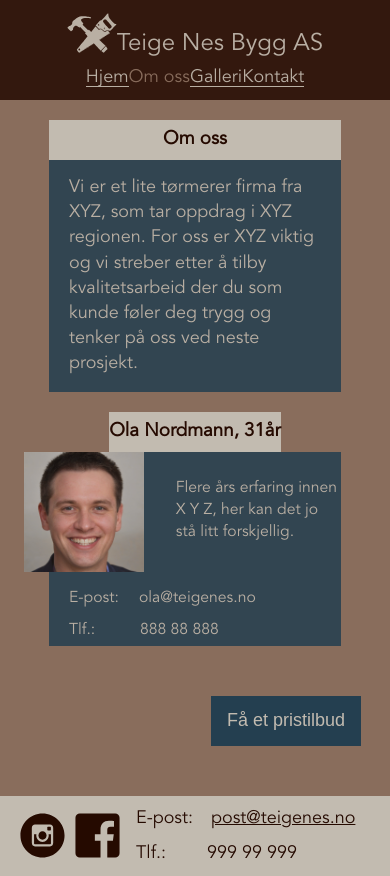
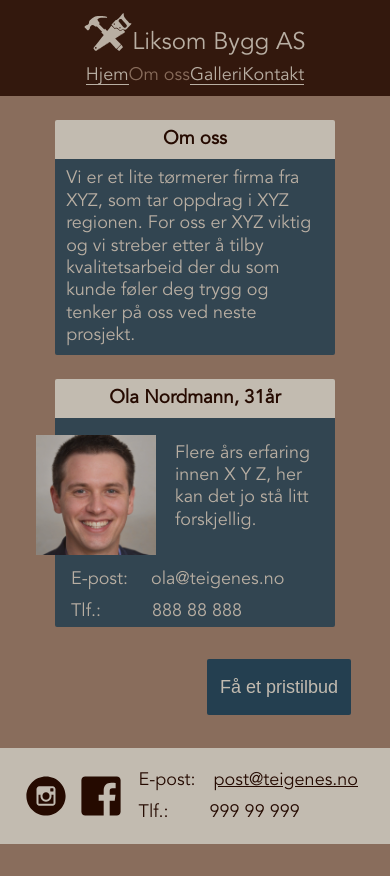
Before and after one commit to ProgrammerChris/FirstVueProject, a Vue app: page /omoss in a window 390 px wide. After the commit the page ends 844 px from the top, so only its background shows below. Built offline with nearby package versions, Linux system fonts and the light colour scheme.

Commit message:
Done with functionallity, just need desktop responsiveness and maybe new therme colors.

```diff
--- a/package.json
+++ b/package.json
@@ -1,5 +1,5 @@
 {
-  "name": "teige",
+  "name": "liksom",
   "version": "0.1.0",
   "private": true,
   "scripts": {
@@ -9,6 +9,7 @@
   },
   "dependencies": {
     "core-js": "^3.6.5",
+    "emailjs-com": "^2.6.4",
     "vue": "^3.0.0",
     "vue-router": "^4.0.0-0",
     "vuex": "^4.0.0-0"
--- a/public/index.html
+++ b/public/index.html
@@ -5,7 +5,10 @@
     <meta http-equiv="X-UA-Compatible" content="IE=edge">
     <meta name="viewport" content="width=device-width,initial-scale=1">
     <link rel="icon" href="<%= BASE_URL %>favicon.ico">
-    <title>Teige Nes Bygg AS</title>
+    <script type="text/javascript"
+        src="https://cdn.jsdelivr.net/npm/emailjs-com@2/dist/email.min.js">
+    </script>
+    <title>Liksom Bygg AS</title>
 
   </head>
   <body>
--- a/src/App.vue
+++ b/src/App.vue
@@ -38,7 +38,7 @@ body {
 #app {
   display: grid;
   grid-template-columns: 10% auto 10%;
-  gap: 20px 10px;
+  gap: 1.5rem 1rem;
   height: 100%;
   min-height: 100vh;
   font-family: "Avenir", Helvetica, Arial, sans-serif;
@@ -51,14 +51,14 @@ body {
   grid-row: 2;
   grid-column: 2;
 	display: grid;
-  gap: 20px;
+  gap: 1.5rem;
   grid-auto-rows: max-content;
 }
 p {
 	text-align: left;
-	padding: 15px 20px;
-	font-size: 1.125em;
-	line-height: 1.4em;
+	padding: .5rem .7rem;
+	font-size: 1.125rem;
+	line-height: 1.4rem;
 	margin: 0;
 }
 </style>
--- a/src/components/ContactButton.vue
+++ b/src/components/Button.vue
@@ -4,12 +4,13 @@
 
 <style scoped>
 #contact-me {
-	height: 50px;
-	width: 150px;
+	height: 3.5rem;
+	width: 9rem;
 	background-color: #243F50;
 	color: #C2BBB0;
 	border: none;
-	font-size: 1.125em;
+    border-radius: 2px;
+	font-size: 1.125rem;
 	cursor: pointer;
   	outline: none;
 	padding: 0;
@@ -25,11 +26,11 @@
     position: absolute;
     opacity: 0;
     top: 0;
-    right: -20px;
+    right: -1.5rem;
     transition: 0.5s;
 }
 #contact-me:hover span {
-    padding-right: 15px;
+    padding-right: 1rem;
 }
 
 #contact-me:hover span:after {
--- a/src/components/Employee.vue
+++ b/src/components/Employee.vue
@@ -1,6 +1,6 @@
 <template>
-	<div class="employee-wrapper">
-		<div class="employee-title-box"><h3>{{ name }}, {{ age }}år</h3></div>
+	<div>
+		<div class="title-box"><h3>{{ name }}, {{ age }}år</h3></div>
 		<div class="employee-text-box">
 			<img :src="require(`@/assets/img/${imgSrc}`)" alt="img">
 			<p>{{ text }}</p>
@@ -30,21 +30,9 @@ export default {
 </script>
 
 <style scoped>
-.employee-wrapper {
-  background-color: transparent;
-}
-.employee-title-box {
-	grid-column: 1/span 2;
-	width: inherit;
-	height: 40px;
-	background-color: #C2BBB0;
-	color: #250A00;
-	line-height: 40px;
-	justify-self: center;
-}
 .employee-text-box {
 	display: grid;
-	gap: 10px;
+	gap: .5rem;
 	grid-column: 1/span 2;
 	grid-template-columns: 40%;
 	width: inherit;
@@ -53,16 +41,18 @@ export default {
 	opacity: .85;
 	justify-self: center;
 	font-size: 0.875em;
+	border-bottom-left-radius: 2px;
+	border-bottom-right-radius: 2px;
 }
 .employee-text-box p{
 	grid-column: 2;
-	padding: 25px 0;
+	padding: 1.5rem 0;
 }
 .employee-contact-info {
 	grid-column: 1/span 2;
 }
 .employee-contact-info p {
-	padding: 5px 20px;
+	padding: .3rem 1rem;
 }
 a {
 	text-decoration: none;
@@ -71,11 +61,10 @@ a {
 img {
   grid-column: 1;
 	grid-row: 1;
-	width: 120px;
-	height: 120px;
-	padding-right: 20px;
+	width: 7.5rem;
+	height: 7.5rem;
 	align-self: end;
 	position: relative;
-	right: 25px;
+	right: 1.2rem;
 }
 </style>
--- a/src/components/Footer.vue
+++ b/src/components/Footer.vue
@@ -22,8 +22,7 @@
     display: grid;
     grid-template-columns: 30% 70%;
     background-color: #C2BBB0;
-    padding-left: 20px;
-    height: 80px;
+    padding: 1rem 0 1rem 1.5rem;
     align-self: end;
 }
 #so-me {
@@ -33,7 +32,7 @@
     align-content: center;
 }
 .so-me-logo {
-    height: 45px;
+    height: 2.5rem;
 }
 a {
     text-decoration: none;
@@ -41,10 +40,9 @@ a {
 }
 p {
     color: #250A00;
-    padding: 5px;
+    padding: .3rem;
 }
 #contact-info {
-    line-height: 90px;
     margin: auto 0;
 }
 #mail-link {
--- a/src/components/Header.vue
+++ b/src/components/Header.vue
@@ -2,7 +2,7 @@
   <div id="header-box">
     <div id="logo-div">
       <router-link to="/" id="logo-img"><img src="@/assets/logo.svg" alt="Logo"></router-link>
-      <h1 id="logo-text">Teige Nes Bygg AS</h1>
+      <h1 id="logo-text">Liksom Bygg AS</h1>
     </div>
     <nav id="nav">
       <ul>
@@ -23,13 +23,13 @@ export default {
 
 <style>
 #header-box {
+  height: 6rem;
   z-index: 1;
   position: sticky;
   top: 0;
   grid-row: 1;
   grid-column: 1 / span 3;
   display: grid;
-  height: 100px;
   background-color: #250A00;
   opacity: 0.85;
 }
@@ -39,14 +39,14 @@ export default {
 }
 #logo-img {
   grid-column: 1;
-  height: 50px;
-  width: 50px;
+  height: 3em;
+  width: 3em;
   justify-self: end;
   align-self: center;
 }
 #logo-text {
   grid-column: 2;
-  font-size: 1.5em;
+  font-size: 1.5rem;
   justify-self: start;
   align-self: center;
   margin: 0;
--- a/src/views/About.vue
+++ b/src/views/About.vue
@@ -1,5 +1,5 @@
 <template>
-		<div class="info-wrapper">
+		<div>
 			<div class="title-box"><h3>Om oss</h3></div>
 			<div class="text-box">
 				<p>Vi er et lite tørmerer firma fra XYZ, som tar oppdrag i XYZ regionen. For oss er XYZ viktig og vi streber etter å tilby kvalitetsarbeid der du som kunde føler deg trygg og tenker på oss ved neste prosjekt.</p>
@@ -11,16 +11,16 @@
 			:age=31
 			text="Flere års erfaring innen X Y Z, her kan det jo stå litt forskjellig."
 		/>
-	<ContactButton id="contact-me"/>
+	<Button id="contact-me"/>
 </template>
 
 <script>
-import ContactButton from '@/components/ContactButton.vue';
+import Button from '@/components/Button.vue';
 import Employee from '@/components/Employee.vue';
 export default {
 	name: 'About',
 	components: {
-		ContactButton,
+		Button,
 		Employee
 	},
 	mounted () {
--- a/src/views/Contact.vue
+++ b/src/views/Contact.vue
@@ -1,25 +1,30 @@
 <template>
 	<form v-if="!sent" @submit.prevent="submit()">
 		<label for="name"><strong>Navn</strong></label>
-		<input v-model="fullname" class="contact-info" type="text">
+		<input v-model="fullname" id="fullname" class="contact-info" type="text">
 		<label for="telefon"><strong>Tlf</strong></label>
 		<input v-model="tel" class="contact-info" type="tel">
 		<label for="e-post"><strong>E-post</strong></label>
-		<input v-model="email" class="contact-info" type="email">
+		<input v-model="email" id="email" class="contact-info" type="email">
 		<label for="beskjed"><strong>Hva kan vi hjelpe deg med?</strong></label>
 		<textarea
 			v-model="message"
 			class="contact-info"
 			id="message"
-			name="message"
-			rows="8">
+			name="message">
 		</textarea>
-		<button id="submit-button" type="submit" value="submit">Send</button>
+		<button
+			id="submit-button"
+			type="submit"><strong>Send</strong></button>
   </form>
-	<div v-else><h1>Sendt!</h1></div>
+	<div v-else>
+		<div id="sent"><h3>Takk for din henvendelse. Vil vil ta kontakt så fort vi kan.</h3></div>
+	</div>
 </template>
 
 <script>
+import { init } from 'emailjs-com';
+
 export default {
 	name: 'Contact',
 	data() {
@@ -29,47 +34,83 @@ export default {
 			email: '',
 			message: '',
 			sent: false,
+			service_id: 'service_m4952bd',
+			template_id: 'template_irjs3vb',
+			user_id: 'user_aQpxrQOtFl30nqkCijLwq'
 		}
 	},
 	methods: {
+		mounted() {
+			init('user_aQpxrQOtFl30nqkCijLwq');
+			document.getElementById("fullname").focus();
+		},
 		submit() {
-			let fullMessage = {
-				fullname: this.fullname,
+			if (this.fullname != '' && this.email != '' && this.message != '') {
+
+				document.getElementById("submit-button").innerText = 'Sending...'
+
+				emailjs.send(this.service_id, this.template_id,{
+					name: this.fullname,
 					tel: this.tel,
 					email: this.email,
-				message: this.message
-			}
-
-		// SEND E-POST HER!
-
+					message: this.message,
+					reply_to: this.email,
+				}, this.user_id)
+				.then(response => {
+					if(response.status === 200) {
 						this.fullname = ''
 						this.tel = null
 						this.email = '',
 						this.message = ''
 
 						this.sent = true
+					} else {
+						document.getElementById("submit-button").innerText = 'Send'
+						alert("Noe gikk galt, prøv igjen.")
+						console.log(response)
+					}
+				}, error => {
+					alert("Error sending email, please try again!")
+					console.log(error);
+				})
+			} else {
+				document.getElementById("fullname").style.border = "2px solid #dd0000";
+				document.getElementById("email").style.border = "2px solid #dd0000";
+				document.getElementById("message").style.border = "2px solid #dd0000";
+			}
 		}
 	}
 }
 </script>
 
-<style>
-.contact-info {
+<style scoped>
+#sent {
 	  border: none;
     background-color: #243F50;
+    height: 5rem;
+    opacity: .85;
+    height: fit-content;
+    padding: 1rem .5rem;
+}
+.contact-info {
+  border: 2px solid transparent;
+  background-color: #243F50;
   font-size: 1.125em;
-  margin-bottom: 10px;
+  margin-bottom: .5rem;
   width: 100%;
   outline: none;
   color: #C2BBB0;
-  padding: 5px 10px;
-  box-sizing: border-box;
+  padding: .2rem .5rem;
   -webkit-box-sizing: border-box; /* Safari/Chrome, other WebKit */
   -moz-box-sizing: border-box;    /* Firefox, other Gecko */
   box-sizing: border-box;         /* Opera/IE 8+ */
+	border-radius: 2px;
 }
 textarea {
 	resize: vertical;
+	font-family: inherit;
+	height: 8rem;
+	border-radius: 2px;
 }
 form {
   display: grid;
@@ -77,29 +118,38 @@ form {
 label {
 	text-align: start;
 	font-size: 1.125em;
-	padding: 2px;
 }
 #submit-button {
-  width: 120px;
-  height: 45px;
+  background-position: center;
+  transition: background 0.8s;
+	content: 'Send'
+}
+
+#submit-button:hover {
+  background: #375f79 radial-gradient(circle, transparent 1%, #375f79 1%) center/15000%;
+}
+#submit-button:active {
+  background-color: #6eb9f7;
+  background-size: 100%;
+  transition: background 0s;
+
+}
+
+button {
+	height: 3.5rem;
+	width: 9rem;
 	background-color: #243F50;
-  border-radius: 5px;
+	color: #C2BBB0;
 	border: none;
-  color: #C2BBB0;
-  text-align: center;
-  font-size: 1.3em;
-  transition: all 0.5s;
+  border-radius: 2px;
+  padding: 0;
   cursor: pointer;
   outline: none;
-  justify-self: end;
-  box-shadow: 1px 2px #C2BBB0;
-	margin: 10px;
+	justify-self: right;
+	font-family: inherit;
+	font-size: 1.3rem;
 }
 
-#submit-button:active {
-  box-shadow: 0px 0px #C2BBB0;
-  transform: translateY(4px);
-}
 /* Desktop and large tablet screens */
 @media only screen and (min-width: 950px) {
 }
--- a/src/views/Gallery.vue
+++ b/src/views/Gallery.vue
@@ -63,8 +63,8 @@ export default {
 
 <style>
 .insta-post {
-  height: 250px;
-  width: 250px;
+  height: 15rem;
+  width: 15rem;
 }
 
 #instafeed {
--- a/src/views/Home.vue
+++ b/src/views/Home.vue
@@ -5,15 +5,15 @@
 			<p>Bygge nytt, rehabilitere eller pusse opp? Ingen jobb for stor, ingen jobb for liten. Ta gjerne kontakt for en hyggelig samtale så finner vi ut hva vi kan gjøre for deg!</p>
 		</div>
 	</div>
-	<ContactButton id="contact-me"/>
+	<Button id="contact-me"/>
 </template>
 
 <script>
-import ContactButton from '../components/ContactButton.vue';
+import Button from '../components/Button.vue';
 export default {
 	name: 'Home',
 	components: {
-		ContactButton,
+		Button,
 	}
 }
 </script>
@@ -23,20 +23,20 @@ h3 {
 	margin: 0;
 }
 .title-box {
-	width: inherit;
-	height: 40px;
+	padding: .5rem 0;
 	background-color: #C2BBB0;
 	color: #250A00;
-	line-height: 40px;
+	border-top-left-radius: 2px;
+	border-top-right-radius: 2px;
 }
 .text-box {
-	width: inherit;
-	height: max-content;
 	background-color: #243F50;
 	opacity: .85;
+	border-bottom-left-radius: 2px;
+	border-bottom-right-radius: 2px;
 }
 #contact-me {
-	margin: 30px -20px 30px 30px;
+	margin: .5rem -1rem;
 	justify-self: right;
 }
 /* Desktop and large tablet screens */
```
Also changed, not shown: 1 other file (tests, documents, lock files or other folders). Lines whose indentation alone changed are shown as unchanged.
